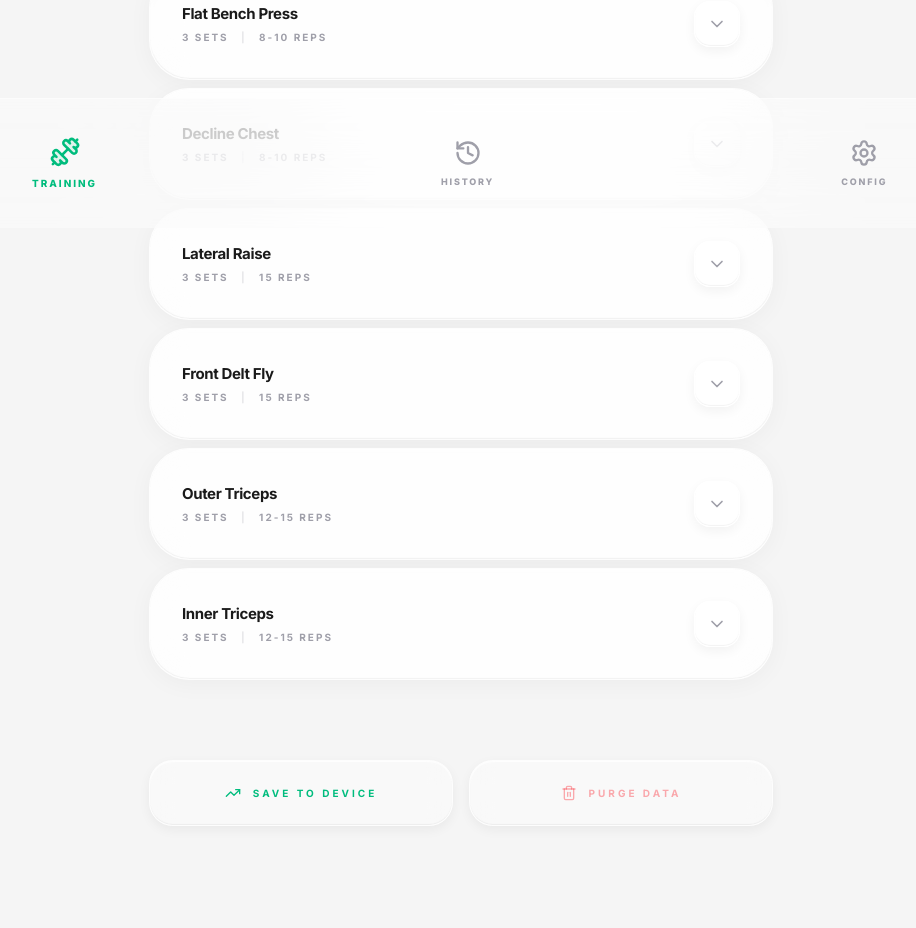
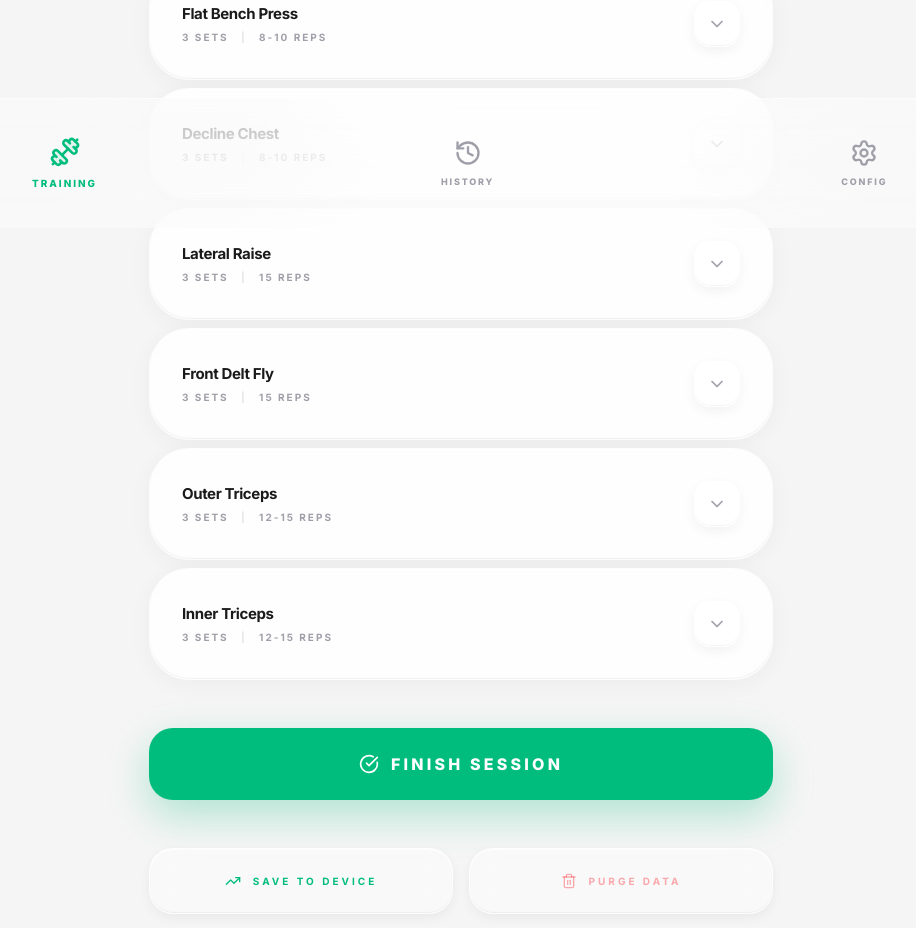
Before and after one commit to bhdesignandconstructionltd-ship-it/PPL-Log, a React (Vite) app: page / in a window 1280 px wide. Shown: the part 572-1500 px from the top of the page, without its empty margins (179-1095 px from the left). Built offline with nearby package versions, Linux system fonts and the light colour scheme.

Commit message:
feat: Improve workout completion UI
Move the "Finish Session" button outside the conditional rendering block and apply consistent styling. This makes the button always visible and accessible for users to complete their workout.

```diff
--- a/src/App.tsx
+++ b/src/App.tsx
@@ -306,27 +306,17 @@ export default function App() {
                 ))}
               </div>
 
-              {workoutProgress === 100 && (
-                <motion.div
-                  initial={{ opacity: 0, y: 20 }}
-                  animate={{ opacity: 1, y: 0 }}
-                  className="mt-12 p-8 glass-panel rounded-[2.5rem] text-center border-emerald-500/30"
+              <div className="mt-12">
+                <button
+                  onClick={finishWorkout}
+                  className="w-full py-6 bg-emerald-500 text-white font-display font-black uppercase tracking-[0.2em] rounded-3xl hover:bg-emerald-400 transition-all active:scale-95 shadow-[0_15px_40px_rgba(16,185,129,0.3)] flex items-center justify-center gap-3"
                 >
-                  <div className="w-16 h-16 bg-emerald-500 rounded-full flex items-center justify-center mx-auto mb-6 shadow-[0_10px_30px_rgba(16,185,129,0.4)]">
-                    <CheckCircle className="w-8 h-8 text-white" />
-                  </div>
-                  <h3 className="text-2xl font-display font-black text-[#1a1a1a] tracking-tight mb-2">Session Complete</h3>
-                  <p className="text-zinc-400 text-xs font-bold uppercase tracking-widest mb-8">Protocol fully executed</p>
-                  <button
-                    onClick={finishWorkout}
-                    className="w-full py-6 bg-emerald-500 text-white font-display font-black uppercase tracking-[0.2em] rounded-3xl hover:bg-emerald-400 transition-all active:scale-95 shadow-[0_15px_40px_rgba(16,185,129,0.3)]"
-                  >
-                    Go to Next Session
-                  </button>
-                </motion.div>
-              )}
+                  <CheckCircle className="w-5 h-5" />
+                  Finish Session
+                </button>
+              </div>
 
-              <div className="flex gap-4 mt-20">
+              <div className="flex gap-4 mt-12">
                 <button
                   onClick={exportData}
                   className="flex-1 py-6 glass-button rounded-3xl text-emerald-500 font-display font-bold text-[10px] uppercase tracking-[0.3em] flex items-center justify-center gap-3 transition-all"
```
